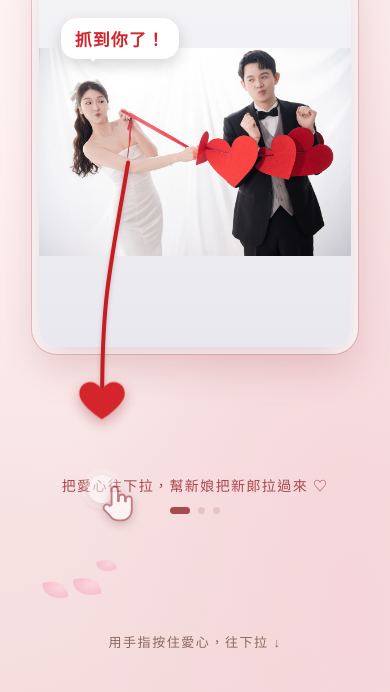
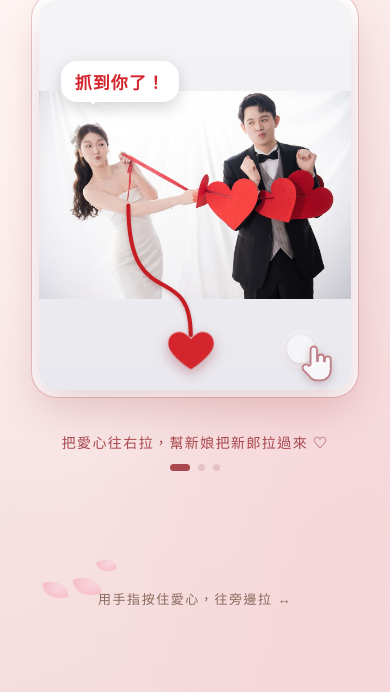
Before and after one commit to br495685/wedding-calendar, a plain HTML site: page intro/rope/index.html in a window 390 px wide. Shown: the part 152-844 px from the top of the page. Drawn offline with nearby package versions, Linux system fonts and the light colour scheme.

Commit message:
Intros: sideways rope pull with heart inside frame, caption in photo; max two back-and-forths with story lines; glow on iPhone/map buttons
Co-Authored-By: Claude Opus 5.5 <noreply@anthropic.com>
Claude-Session: https://claude.ai/code/session_01T9F5WXpyM7GxNeTkFTptwg

```diff
--- a/intro/door/index.html
+++ b/intro/door/index.html
@@ -80,9 +80,10 @@ body.wo .after.on,body.wo .open~.after{transform:translateY(calc(-1 * var(--lift
     dl.style.transition=dr.style.transition=t;
     var k=1-p*0.86, f=Math.min(1,p*2.2), op=p>0.82?Math.max(0,1-(p-0.82)/0.18):1;
     [dl,dr].forEach(function(d){ d.style.transform='scaleX('+k+')'; d.style.setProperty('--f',f); d.style.opacity=op; d.style.transition=anim?'transform .9s cubic-bezier(.2,.8,.2,1),opacity .9s ease':'none'; }); }
-  function open(){ window.WAS_OPEN=true; document.body.style.setProperty('--lift',(after.getBoundingClientRect().top-st.getBoundingClientRect().bottom-30)+'px'); document.body.classList.add('wo'); document.getElementById('swt').textContent='好害羞～快把簾子拉上 ⇢⇠'; set(1,true); st.parentNode.classList.add('open'); st.classList.add('open'); after.classList.add('on'); hint.style.opacity=0; }
-  function close(){ set(0,true); st.parentNode.classList.remove('open'); st.classList.remove('open'); if(window.WAS_OPEN){ document.getElementById('swt').textContent='好啦～再偷看一次 ♡'; hint.style.opacity=0; } else { after.classList.remove('on'); hint.style.opacity=1; } }
-  st.addEventListener('pointerdown',function(e){ drag=true; moved=false; sx=e.clientX; sp=p; try{st.setPointerCapture(e.pointerId);}catch(_){} });
+  var NOPEN=0, MAXOPEN=3, LOCK=false;   // 第一次打開＋最多來回兩次，之後簾子固定打開
+  function open(){ NOPEN++; if(NOPEN>=MAXOPEN){ LOCK=true; var hh=document.querySelector('.hand'); if(hh) hh.remove(); } window.WAS_OPEN=true; document.getElementById('swt').textContent=LOCK?'3/13 來現場看更清楚 ♡':(NOPEN>=2?'新娘：還看！快拉上啦 ⇢⇠':'好害羞～快把簾子拉上 ⇢⇠'); document.body.style.setProperty('--lift',(after.getBoundingClientRect().top-st.getBoundingClientRect().bottom-30)+'px'); document.body.classList.add('wo'); set(1,true); st.parentNode.classList.add('open'); st.classList.add('open'); after.classList.add('on'); hint.style.opacity=0; }
+  function close(){ set(0,true); st.parentNode.classList.remove('open'); st.classList.remove('open'); if(window.WAS_OPEN){ document.getElementById('swt').textContent=NOPEN>=2?'新郎：沒關係，讓大家看 ♡ 再拉開 ⇠⇢':'好啦～再偷看一次 ♡'; hint.style.opacity=0; } else { after.classList.remove('on'); hint.style.opacity=1; } }
+  st.addEventListener('pointerdown',function(e){ if(LOCK) return; drag=true; moved=false; sx=e.clientX; sp=p; try{st.setPointerCapture(e.pointerId);}catch(_){} });
   st.addEventListener('pointermove',function(e){ if(!drag) return; var d=Math.abs(e.clientX-sx); if(d>5) moved=true; if(moved){ var dir=(sp>0.5?-1:1); set(sp+dir*d/(st.clientWidth*0.6),false); hint.style.opacity=0; if(p<0.97){ st.parentNode.classList.remove('open'); st.classList.remove('open'); if(!window.WAS_OPEN) after.classList.remove('on'); } } });
   function up(){ if(!drag) return; drag=false; if(!moved){ if(p<0.5 && window.TAP_OK) open(); return; } if(p>(sp>0.5?0.7:0.3)){ window.MOVED=true; open(); } else close(); }
   st.addEventListener('pointerup',up); st.addEventListener('pointercancel',up);
@@ -99,5 +100,5 @@ body.wo .after.on,body.wo .open~.after{transform:translateY(calc(-1 * var(--lift
   addEventListener('pointerdown',function(){ idle&&idle.classList.remove('on'); },true);
 })();
 </script>
-<script>window.HAND={isDone:function(){return document.getElementById('stage').classList.contains('open');},target:'#stage',y:.55,first:1000,rev:function(){return -1;},revX:.82};</script><script src="../hand.js?v=6"></script>
+<script>window.HAND={isDone:function(){return document.getElementById('stage').classList.contains('open');},target:'#stage',y:.55,first:1000,rev:function(){return -1;},revX:.82};</script><script src="../hand.js?v=7"></script>
 </body></html>
--- a/intro/hand.js
+++ b/intro/hand.js
@@ -19,7 +19,7 @@
     var x0=cx-d*len/2, y=r.top+r.height*(C.y||.55), x1=x0+d*len;
     if(C.path){ var q=C.path(); x0=r.left+r.width*q[0]; y=r.top+r.height*q[1]; x1=r.left+r.width*q[2]; }
     var dx=x1-x0, dy=0;
-    if(C.vpath && !done){ var v=C.vpath(); x0=v[0]; y=v[1]; dx=0; dy=v[2]-v[1]; }  // 往下拉的提示
+    if(C.vpath && !done){ var v=C.vpath(); if(v){ x0=v[0]; y=v[1]; dx=0; dy=v[2]-v[1]; } }  // 往下拉的提示
     DONE=done;
     h.style.left=x0+'px'; h.style.top=y+'px';
     anim=h.animate([
--- a/intro/rope/index.html
+++ b/intro/rope/index.html
@@ -5,7 +5,7 @@
 <style>
 :root{--accent:#A9484E;--red:#D3252B;--ink:#5A3530;--soft:#8C6A5E;--W:min(80vw,360px)}
 *{box-sizing:border-box;font-variant-numeric:lining-nums}
-html,body{overflow-x:hidden}
+html,body{overflow-x:hidden;overscroll-behavior:none}
 body{margin:0;min-height:100vh;display:flex;flex-direction:column;align-items:center;justify-content:center;gap:12px;padding:24px 0 34px;font-family:'Noto Serif TC',serif;color:var(--ink);
  background:radial-gradient(ellipse at 15% 10%,#FFF6F4,transparent 55%),radial-gradient(ellipse at 90% 90%,#F6D6DA,transparent 55%),linear-gradient(160deg,#FDF2F0,#F4DADB)}
 .top{position:relative;z-index:2;text-align:center}
@@ -20,7 +20,7 @@ body{margin:0;min-height:100vh;display:flex;flex-direction:column;align-items:ce
 .say::after{content:"";position:absolute;bottom:-9px;border:6px solid transparent;border-top:8px solid #fff}
 .say.l::after{left:22%}.say.r::after{right:22%}
 @keyframes capIn{from{transform:scale(.4);opacity:0}to{transform:scale(1);opacity:1}}
-.stage{position:relative;width:100vw;display:flex;justify-content:center;touch-action:none;user-select:none;-webkit-user-select:none;cursor:grab;padding:6px 0 104px}
+.stage{position:relative;width:100vw;display:flex;justify-content:center;touch-action:none;user-select:none;-webkit-user-select:none;cursor:grab;padding:6px 0 18px}
 .frame{position:relative;width:var(--W);aspect-ratio:4/5;border-radius:18px;overflow:hidden;background:#fff;
  box-shadow:0 18px 40px rgba(150,50,60,.22),0 0 0 7px #fff,0 0 0 8px rgba(201,114,122,.35);will-change:transform;z-index:2}
 .ph{position:absolute;inset:0;opacity:0;transition:opacity .45s ease}
@@ -58,6 +58,13 @@ body{margin:0;min-height:100vh;display:flex;flex-direction:column;align-items:ce
 .sw{font-size:12px;color:#8C6A5E;letter-spacing:.1em;margin-top:8px}
 .idle{position:relative;z-index:2;font-size:13px;color:#8C6A5E;letter-spacing:.12em;opacity:0;transition:opacity .6s;height:18px;text-align:center}
 .idle.on{opacity:1}.done .idle{opacity:0!important}
+
+
+
+.ov{position:absolute;left:0;right:0;bottom:0;z-index:2;padding:34px 12px 12px;text-align:center;color:#fff;background:linear-gradient(transparent,rgba(90,30,40,.55));opacity:0;transform:translateY(10px);transition:all .7s ease .5s}
+.ov b{font-family:'Great Vibes',cursive;font-weight:400;font-size:34px;line-height:1;display:block;white-space:nowrap}
+.ov small{font-family:'Cormorant Garamond',serif;font-size:14px;letter-spacing:.3em}
+.ph.on .ov{opacity:1;transform:none}
 </style></head><body>
 <div class="top"><div class="small">— THE WEDDING OF —</div><div class="names">Chun-Hao &amp; Liang-Jou</div></div>
 
@@ -66,7 +73,7 @@ body{margin:0;min-height:100vh;display:flex;flex-direction:column;align-items:ce
     <div class="ph on" style="--i:1"><div class="bg" style="background-image:url(p1.jpg)"></div><div class="fg" style="background-image:url(p1.jpg)"></div></div>
     <div class="ph"><div class="bg" style="background-image:url(p2.jpg)"></div><div class="fg" style="background-image:url(p2.jpg)"></div></div>
     <div class="ph"><div class="bg" style="background-image:url(p3.jpg)"></div><div class="fg" style="background-image:url(p3.jpg)"></div></div>
-    <div class="ph"><div class="bg" style="background-image:url(p4.jpg)"></div><div class="fg" style="background-image:url(p4.jpg)"></div></div>
+    <div class="ph"><div class="bg" style="background-image:url(p4.jpg)"></div><div class="fg" style="background-image:url(p4.jpg)"></div><div class="ov"><b>We're getting married!</b><small>2027 · 03 · 13</small></div></div>
   </div>
   <div class="say" id="say"></div>
   <svg class="rope" id="rope"><path id="rp" d=""/></svg>
@@ -78,16 +85,16 @@ body{margin:0;min-height:100vh;display:flex;flex-direction:column;align-items:ce
 <div class="after">
   <div class="ends"><button class="go" data-go="top">看喜帖 ↓</button><button class="nx" data-go="next">看其他開場 ↻</button></div>
 </div>
-<div class="idle" id="idle">用手指按住愛心，往下拉 ↓</div>
+<div class="idle" id="idle">用手指按住愛心，往旁邊拉 ↔</div>
 <script>
 (function(){for(var i=0;i<12;i++){var e=document.createElement('i');e.className='pt';e.style.cssText='left:'+Math.random()*100+'vw;--w:'+(10+Math.random()*10)+'px;--d:'+(9+Math.random()*8)+'s;--dl:-'+(Math.random()*14)+'s;--x:'+(Math.random()*120-60)+'px';document.body.appendChild(e);}})();
 (function(){
   // 每一頁：往哪邊拉（-1 左 / +1 右）、紅線從照片哪個高度出來、上方字
   var P=[
-    {dir:-1,at:[.286,.56],drop:.30,ar:1100/733,say:['抓到你了！',.07,.05,'l'],cap:'',hint:'把愛心往下拉，幫新娘把新郎拉過來 ♡'},
-    {dir: 1,at:[.792,.985],drop:.10,ar:1100/733,say:['換我抓你！',.86,.03,'r'],cap:'',hint:'再往下拉一次，換新郎反擊！'},
+    {dir:-1,at:[.286,.56],drop:.30,ar:1100/733,say:['抓到你了！',.07,.05,'l'],cap:'',hint:'把愛心往右拉，幫新娘把新郎拉過來 ♡'},
+    {dir: 1,at:[.792,.985],drop:.10,ar:1100/733,say:['換我抓你！',.86,.03,'r'],cap:'',hint:'再往左拉一次，換新郎反擊！'},
     {dir:-1,at:[.137,.80],drop:.09,ar:733/1100,say:['誰也跑不掉！',.05,.15,'l'],cap:'',hint:'把兩個人綁在一起 ♡'},
-    {dir: 0,cap:'<span class="en">We\'re getting married ♡</span>',hint:''}
+    {dir: 0,cap:'',hint:''}
   ];
   var st=document.getElementById('stage'), fr=document.getElementById('frame'), rp=document.getElementById('rp'),
       knob=document.getElementById('knob'), cap=document.getElementById('cap'), hint=document.getElementById('hint'),
@@ -103,14 +110,14 @@ body{margin:0;min-height:100vh;display:flex;flex-direction:column;align-items:ce
     if(ar>fw/fh){ pw=fw; ph=fw/ar; ox=0; oy=(fh-ph)/2; } else { ph=fh; pw=fh*ar; oy=0; ox=(fw-pw)/2; }
     var fl=g.f.left-g.s.left, ft=g.f.top-g.s.top;
     var ax=fl+ox+pw*P[i].at[0], ay=ft+oy+ph*P[i].at[1];
-    // 往下拉的設計：紅線從照片裡垂下來，愛心掛在照片下方
-    var fb=ft+fh, t=Math.min(1,pull/120);
-    var kx=Math.max(fl+34,Math.min(fl+fw-34,ax+d*26)), ky=fb+52+pull*0.8;
-    var sag=(ky-ay)*(0.45-0.25*t);
-    var c1x=ax+d*18*(1-t), c1y=ay+sag, c2x=kx, c2y=ky-sag;
-    rp.setAttribute('d','M'+ax+' '+(ay-2)+' C'+c1x+' '+c1y+' '+c2x+' '+c2y+' '+kx+' '+ky);
+    // 往旁邊拉的設計：紅線從照片裡垂下來，愛心掛在照片框裡下方的空白處，往旁邊拉（LINE 裡往下拉會把網頁關掉）
+    var pd=-d, band=fh-oy-ph, rest=ft+oy+ph+Math.max(28,band*0.55);
+    var off=Math.min(70,fw*0.2);   // 愛心一開始就往要拉的方向偏，紅線彎過去，一看就知道往哪邊拉
+    var kx=Math.max(fl+30,Math.min(fl+fw-30,ax+pd*(off+pull))), ky=rest-Math.min(pull,120)*0.12;
+    var ty=ky-14, dy=Math.max(24,ty-ay);   // 紅線接到愛心上方正中間：從照片垂直往下 → 彎過去 → 從上面接進愛心
+    rp.setAttribute('d','M'+ax+' '+(ay-2)+' C'+ax+' '+(ay+dy*0.85)+' '+kx+' '+(ty-dy*0.6)+' '+kx+' '+ty);
     knob.style.left=kx+'px'; knob.style.top=ky+'px';
-    fr.style.transform='translate('+(d*pull*0.04)+'px,'+(pull*0.03)+'px)';
+    fr.style.transform='translate('+(pd*pull*0.05)+'px,0)';
   }
   function placeSay(){
     var b=document.getElementById('say'), q=P[i].say; if(!q){ b.classList.remove('on'); return; }
@@ -143,10 +150,13 @@ body{margin:0;min-height:100vh;display:flex;flex-direction:column;align-items:ce
       e.animate([{transform:'translate(0,0) scale(.2)',opacity:1},{transform:'translate('+Math.cos(a)*r+'px,'+(Math.sin(a)*r-40)+'px) scale('+s+') rotate('+(Math.random()*120-60)+'deg)',opacity:0}],{duration:1100+Math.random()*500,easing:'cubic-bezier(.2,.8,.3,1)'}).onfinish=(function(el){return function(){el.remove();};})(e);
     }
   }
+  // 拉的時候不讓整個頁面跟著滑（避免 LINE 把網頁關掉）
+  document.addEventListener('touchmove',function(e){ if(drag) e.preventDefault(); },{passive:false});
+  st.addEventListener('touchstart',function(e){ e.preventDefault(); },{passive:false});
   var lastDx=0; st.addEventListener('pointerdown',function(e){ drag=true; sx=e.clientX; sy=e.clientY; lastDx=0; knob.classList.remove('pulse'); try{st.setPointerCapture(e.pointerId);}catch(_){} });
   st.addEventListener('pointermove',function(e){ if(!drag) return; var dx=e.clientX-sx, dy=e.clientY-sy; lastDx=Math.max(Math.abs(dx),Math.abs(dy)); var _u=0, d=P[i].dir, prevDir=i>0?P[i-1].dir:0;
     // 長輩友善：往哪邊拉都算，不再有「往回拉倒回去」
-    pull = d ? Math.max(dy,Math.abs(dx)*0.6,0) : 0; back=0;  // 主要往下拉；往旁邊拉也算一點
+    pull = d ? Math.abs(dx) : 0; back=0;   // 往左往右都算
     cancelAnimationFrame(raf); raf=requestAnimationFrame(draw); });
   function up(){ if(!drag) return; drag=false; knob.classList.add('pulse');
     var th=Math.min(60,st.clientWidth*.12);
@@ -174,5 +184,5 @@ body{margin:0;min-height:100vh;display:flex;flex-direction:column;align-items:ce
   addEventListener('pointerdown',function(){ idle&&idle.classList.remove('on'); },true);
 })();
 </script>
-<script>window.HAND={isDone:function(){return window.HANDDIR&&window.HANDDIR()===0;},vpath:function(){var k=document.getElementById('knob').getBoundingClientRect();return [k.left+k.width/2,k.top+k.height/2,k.top+k.height/2+90];},target:'#stage',y:.5,dir:function(){return window.HANDDIR?window.HANDDIR():1;},rev:function(){return 1;}};</script><script src="../hand.js?v=6"></script>
+<script>window.HAND={path:function(){var st=document.getElementById('stage').getBoundingClientRect(),k=document.getElementById('knob').getBoundingClientRect(),d=-(window.HANDDIR?window.HANDDIR():1),cx=k.left+k.width/2;return [(cx-st.left)/st.width,(k.top+k.height/2-st.top)/st.height,(cx+d*110-st.left)/st.width];},isDone:function(){return window.HANDDIR&&window.HANDDIR()===0;},target:'#stage',y:.5,dir:function(){return -(window.HANDDIR?window.HANDDIR():1);},rev:function(){return 1;}};</script><script src="../hand.js?v=7"></script>
 </body></html>
```
Also changed, not shown: index.html (+4 -3 lines), intro/swap/index.html (+8 -4 lines).
